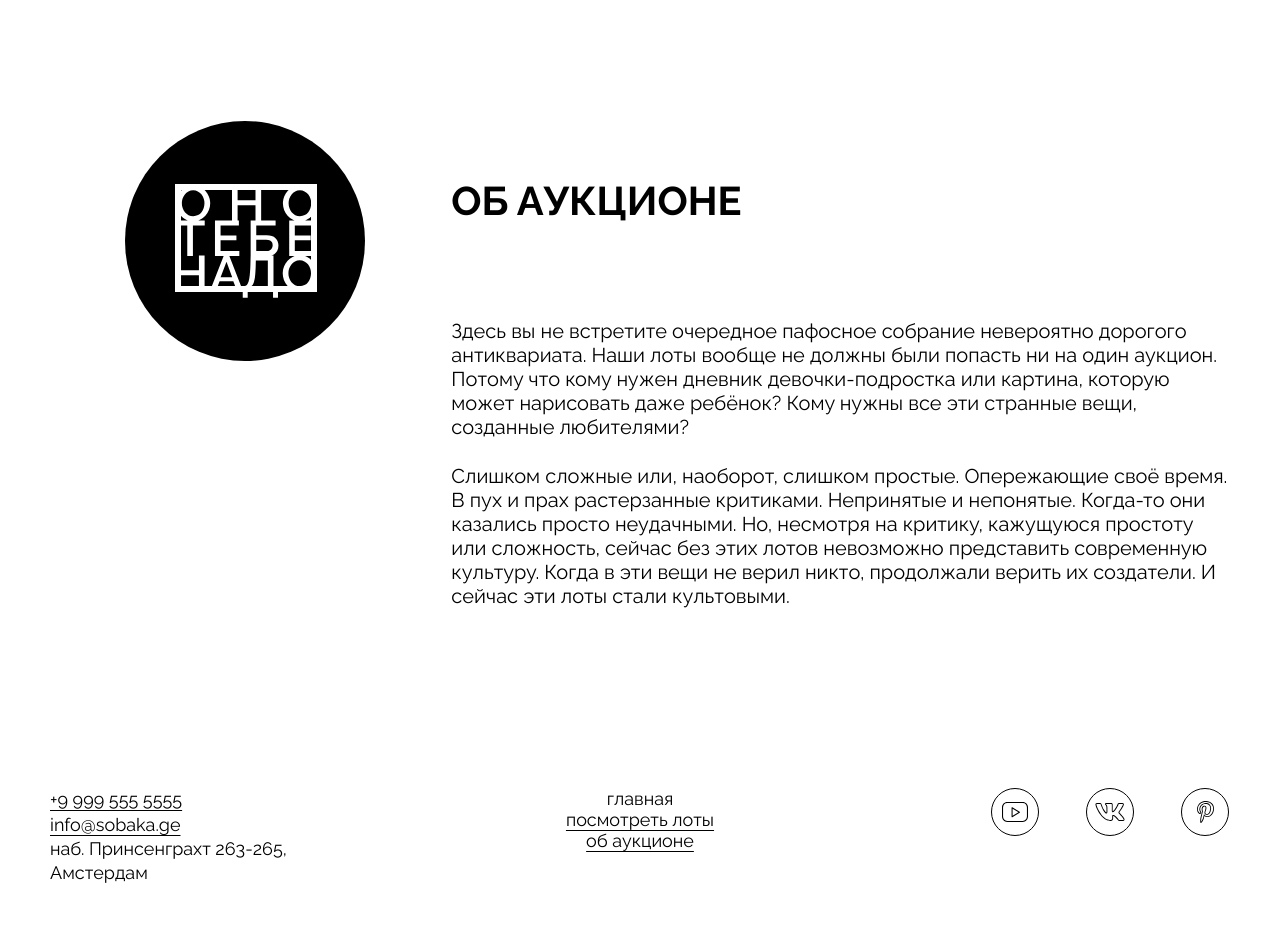
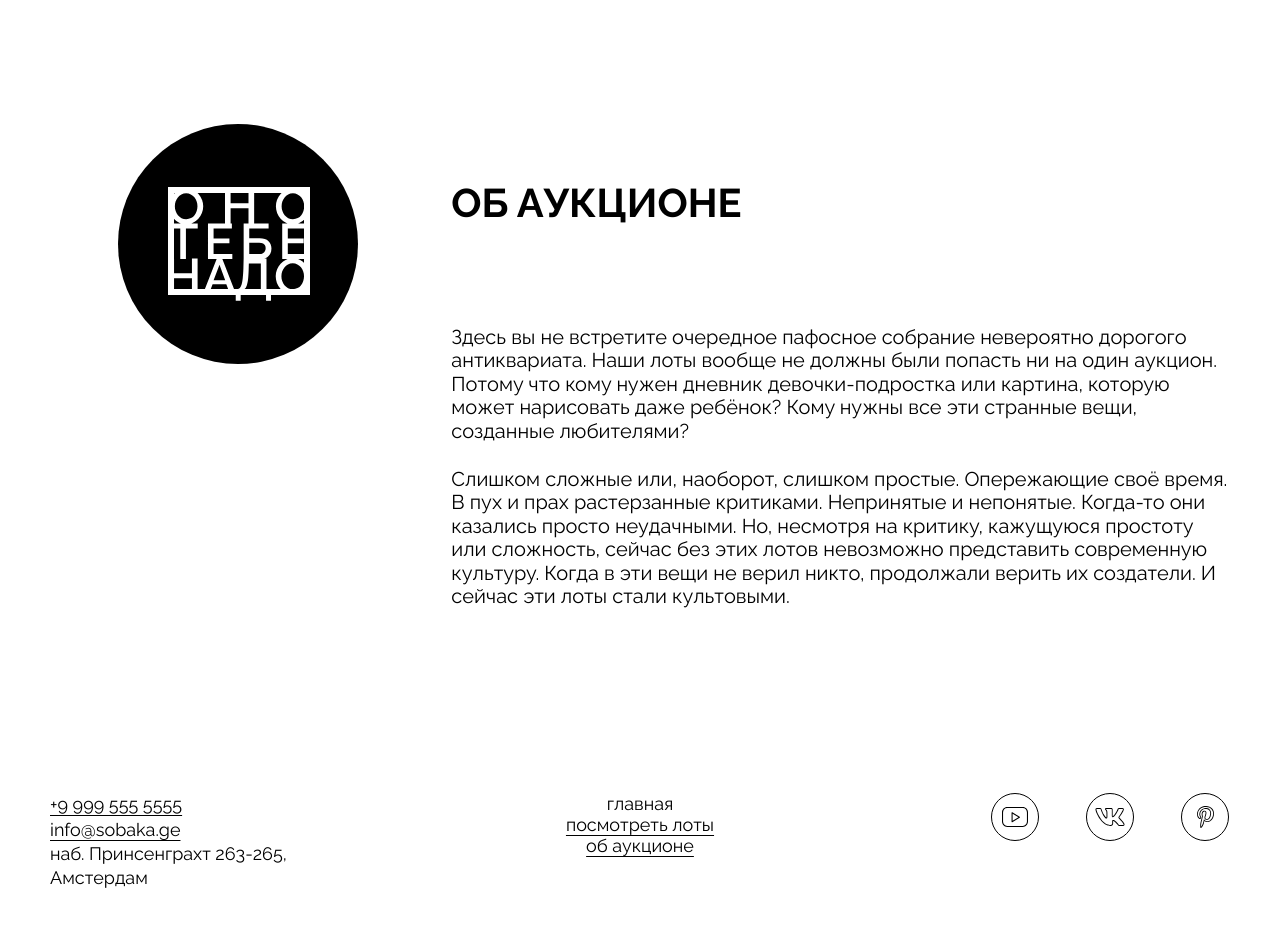
Before and after one commit to DavudGan/ono-tebe-nado, a plain HTML site: page index.html in a window 1280 px wide. Shown: the part 2340-3266 px from the top of the page. Drawn offline with Linux system fonts and the light colour scheme.

Commit message:
correction_2

```diff
--- a/index.html
+++ b/index.html
@@ -145,7 +145,7 @@
         </div>
       </section>
     </main>
-    <footer class="footer" content-section>
+    <footer class="footer content-section">
       <address class="address">
         <a href="tel:+99995555555"> +9 999 555 5555 </a>
         <a href="mailto:info@sobaka.ge"> info@sobaka.ge </a>
--- a/styles/style.css
+++ b/styles/style.css
@@ -119,7 +119,7 @@
   font-weight: 400;
   line-height: 1.27;
   padding-right: 78px;
-  word-spacing: 20px;
+  word-spacing: 18px;
 }
 
 .bet-button {
@@ -231,6 +231,7 @@
   justify-content: center;
   align-items: center;
   align-self: start;
+  margin: 3px 13px 0 0;
 }
 
 .about__logo-image {
@@ -243,12 +244,13 @@
   font-size: 40px;
   font-weight: 700;
   text-transform: uppercase;
-  padding-bottom: 70px;
+  padding-bottom: 75px;
 }
 
 .about__text {
   font-size: 20px;
   font-weight: 400;
+  line-height: 1.17;
 }
 
 .about__column {
@@ -264,7 +266,7 @@
   justify-content: space-between;
   flex-wrap: wrap;
   align-items: start;
-  padding: 180px 50px 90px;
+  padding: 185px 50px 90px;
 }
 
 .footer__menu-list {
```
